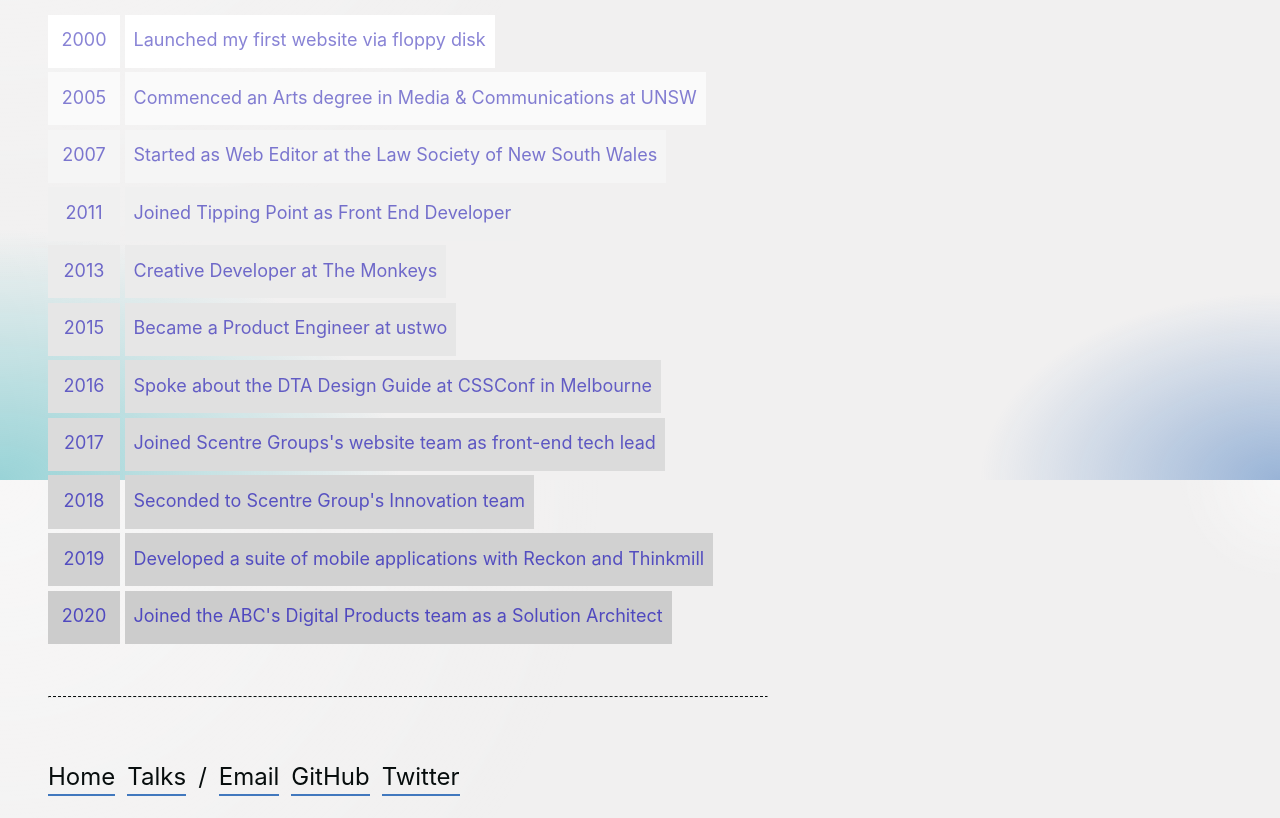
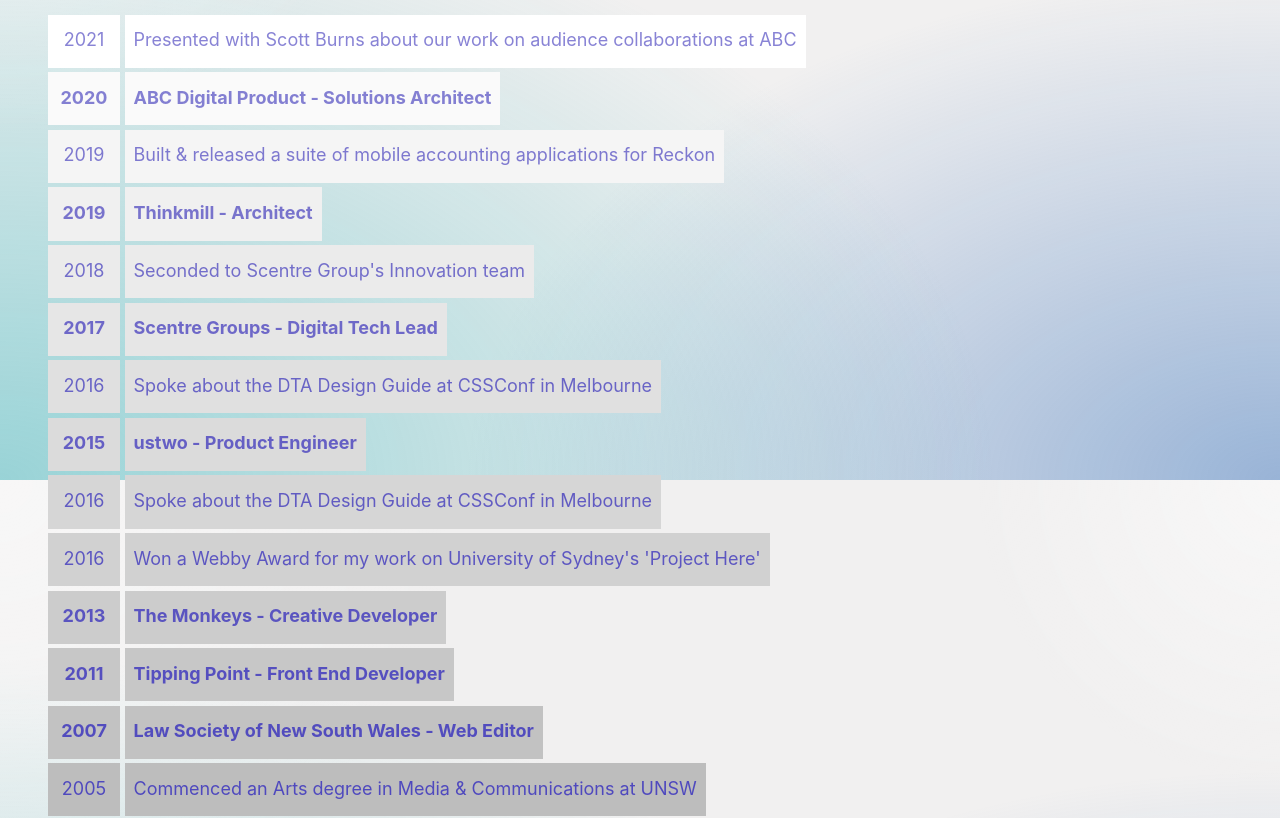
Before and after one commit to petronbot/petch.com, a Next.js app: page / in a window 1280 px wide. Shown: the part 1120-1938 px from the top of the page. Built offline with nearby package versions, Linux system fonts and the light colour scheme.

Commit message:
layout tweaks

```diff
--- a/assets/data.js
+++ b/assets/data.js
@@ -9,19 +9,32 @@
   },
   {
     year: 2007,
-    label: "Started as Web Editor at the Law Society of New South Wales",
+    label: "Law Society of New South Wales - Web Editor",
+    highlight: true,
   },
   {
     year: 2011,
-    label: "Joined Tipping Point as Front End Developer",
+    label: "Tipping Point - Front End Developer",
+    highlight: true,
   },
   {
     year: 2013,
-    label: "Creative Developer at The Monkeys",
+    label: "The Monkeys - Creative Developer",
+    highlight: true,
+  },
+  {
+    year: 2016,
+    label:
+      "Won a Webby Award for my work on University of Sydney's 'Project Here'",
+  },
+  {
+    year: 2016,
+    label: "Spoke about the DTA Design Guide at CSSConf in Melbourne",
   },
   {
     year: 2015,
-    label: "Became a Product Engineer at ustwo",
+    label: "ustwo - Product Engineer",
+    highlight: true,
   },
   {
     year: 2016,
@@ -29,7 +42,8 @@
   },
   {
     year: 2017,
-    label: "Joined Scentre Groups's website team as front-end tech lead",
+    label: "Scentre Groups - Digital Tech Lead",
+    highlight: true,
   },
   {
     year: 2018,
@@ -37,10 +51,22 @@
   },
   {
     year: 2019,
-    label: "Developed a suite of mobile applications with Reckon and Thinkmill",
+    label: "Thinkmill - Architect",
+    highlight: true,
+  },
+  {
+    year: 2019,
+    label:
+      "Built & released a suite of mobile accounting applications for Reckon",
   },
   {
     year: 2020,
-    label: "Joined the ABC's Digital Products team as a Solution Architect",
+    label: "ABC Digital Product - Solutions Architect",
+    highlight: true,
+  },
+  {
+    year: 2021,
+    label:
+      "Presented with Scott Burns about our work on audience collaborations at ABC",
   },
 ];
--- a/components/links.js
+++ b/components/links.js
@@ -6,17 +6,14 @@
       <Link href="/">Home</Link>
     </li>
     <li>
-      <Link href="/talks">Talks</Link>
+      <Link href="/talks.html">Talks</Link>
     </li>
     <li>/</li>
     <li>
-      <Link href="mailto:petra@gulicher.com">Email</Link>
+      <Link href="mailto:petra@gulicher.com">Email &rarr;</Link>
     </li>
     <li>
-      <Link href="https://github.com/petronbot">GitHub</Link>
-    </li>
-    <li>
-      <Link href="http://twitter.com/petronbot">Twitter</Link>
+      <Link href="https://github.com/petronbot">GitHub &rarr;</Link>
     </li>
   </ul>
 );
--- a/components/timeline.js
+++ b/components/timeline.js
@@ -2,17 +2,20 @@
 
 export default ({ markers }) => (
   <div className="timeline">
-    {markers.map((marker, i) => {
-      const color = `rgba(
+    {markers.reverse().map((marker, i) => {
+      const rowStyles = {
+        color: `rgba(
             72,
             65,
-            190, ${i / markers.length / 3 + 0.65}`;
+            190, ${i / markers.length / 3 + 0.65})`,
+        fontWeight: !!marker.highlight ? "bold" : "normal",
+      };
       const backgroundColor = `hsla(0, 0%, ${100 - i * 2}%)`;
       return (
         <div
           className="timeline-row"
           key={`timeline-row-${i}`}
-          style={{ color }}
+          style={rowStyles}
         >
           <dt
             style={{
--- a/pages/global.css
+++ b/pages/global.css
@@ -8,15 +8,15 @@
   background: radial-gradient(
       circle at top left,
       rgba(255, 255, 255, 0.5),
-      transparent 600px 800px
+      transparent 30%
     ),
     radial-gradient(
       circle at top right,
       rgba(255, 255, 255, 0.5),
-      transparent 100px
+      transparent 20%
     ),
-    radial-gradient(at bottom left, rgba(65, 183, 190, 0.5), transparent 400px),
-    radial-gradient(at bottom right, rgba(65, 120, 190, 0.5), transparent 300px);
+    radial-gradient(at bottom left, rgba(65, 183, 190, 0.5), transparent 55%),
+    radial-gradient(at bottom right, rgba(65, 120, 190, 0.5), transparent 45%);
   background-attachment: fixed;
   background-color: #f1f0f0;
   background-size: 100%;
--- a/pages/talks/index.js
+++ b/pages/talks/index.js
@@ -1,3 +1,4 @@
+import Link from "next/link";
 import Page from "../../components/page";
 
 export default function Talks() {
@@ -6,58 +7,66 @@
       <h2>Talks</h2>
       <ul>
         <li>
-          <a href="/talks/rethinking-ugc">Rethinking UGC at the ABC</a>
+          <Link href="/talks/rethinking-ugc.html">
+            Rethinking UGC at the ABC
+          </Link>
           <br />
           <em>UX Australia, August 2021</em>
         </li>
         <li>
-          <a href="/talks/a-graphql-survival-kit">A GraphQL Survival Kit</a>
+          <Link href="/talks/a-graphql-survival-kit.html">
+            A GraphQL Survival Kit
+          </Link>
           <br />
           <em>ReactConfAU, February 2020</em>
         </li>
         <li>
-          <a href="/talks/styling-in-react-native">Styling in React Native</a>
+          <Link href="/talks/styling-in-react-native.html">
+            Styling in React Native
+          </Link>
           <br />
           <em>React Sydney, August 2019</em>
         </li>
         <li>
-          <a href="/talks/css-custom-properties">CSS Custom Properties</a>
+          <Link href="/talks/css-custom-properties.html">
+            CSS Custom Properties
+          </Link>
           <br />
           <em>SydCSS Wheel of Talks, December 2018</em>
         </li>
         <li>
-          <a href="/talks/scaling-design-systems">
+          <Link href="/talks/scaling-design-systems.html">
             Panel: Challenges of scaling a design system
-          </a>
+          </Link>
           <br />
           <em>Design Systems Sydney, May 2018</em>
         </li>
         <li>
-          <a href="/talks/ml-and-ai-in-javascript">
+          <Link href="/talks/ml-and-ai-in-javascript.html">
             Machine Learning & AI in JavaScript
-          </a>
+          </Link>
           <br />
           <em>SydJS, November 2017</em>
         </li>
         <li>
-          <a href="/talks/challenges-of-scaling-design-systems">
+          <Link href="/talks/challenges-of-scaling-design-systems.html">
             Panel: Challenges of scaling design system
-          </a>
+          </Link>
           <br />
           <em>Design System Meetup, May 2018</em>
         </li>
         <li>
-          <a href="/talks/building-a-style-guide-for-all-australians">
+          <Link href="/talks/building-a-style-guide-for-all-australians.html">
             Building a style guide for all Australians
-          </a>
+          </Link>
           <br />
           <em>CSSConf, May 2017</em>
         </li>
 
         <li>
-          <a href="/talks/fe-testing">
+          <Link href="/talks/fe-testing.html">
             Front-end testing: So easy a monkey could do it
-          </a>
+          </Link>
           <br />
           <em>GGD, August 2014</em>
         </li>
```
Also changed, not shown: components/speakerdeck-embed.js (+1 -8 lines).
